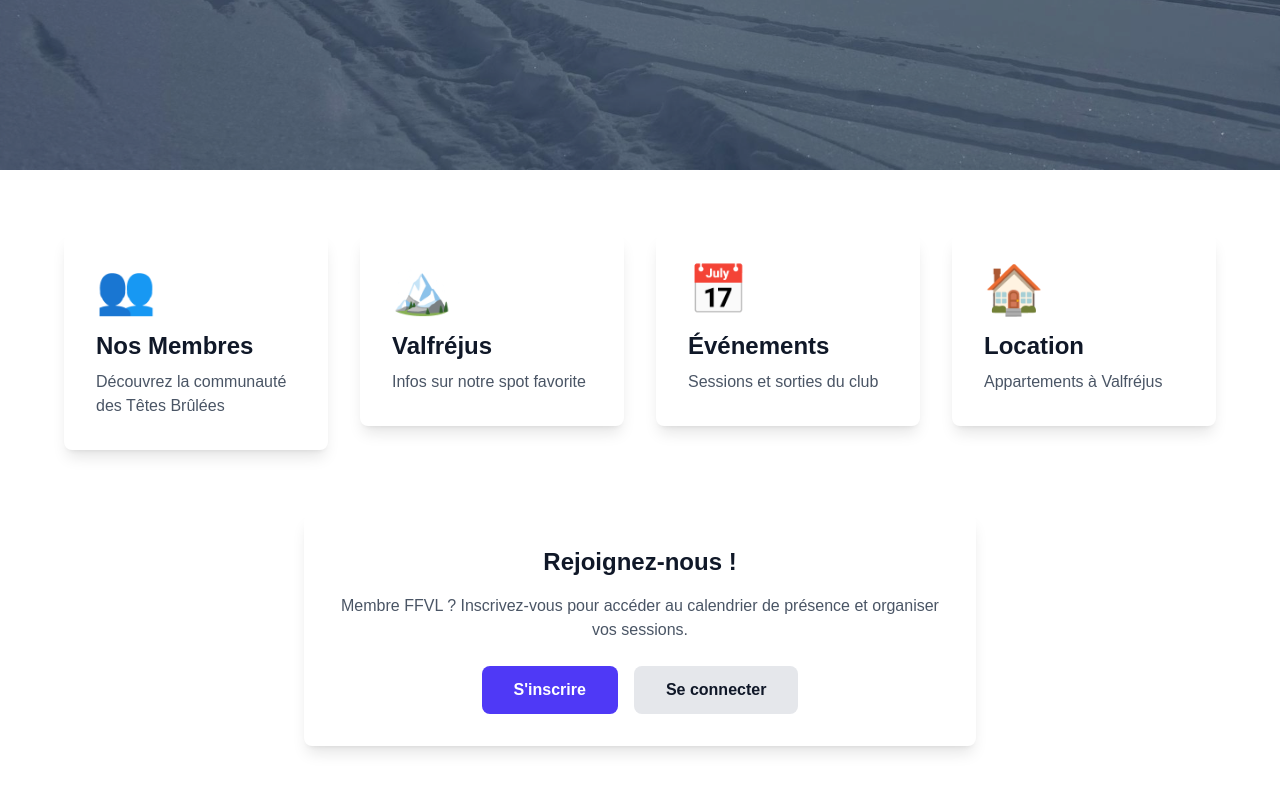
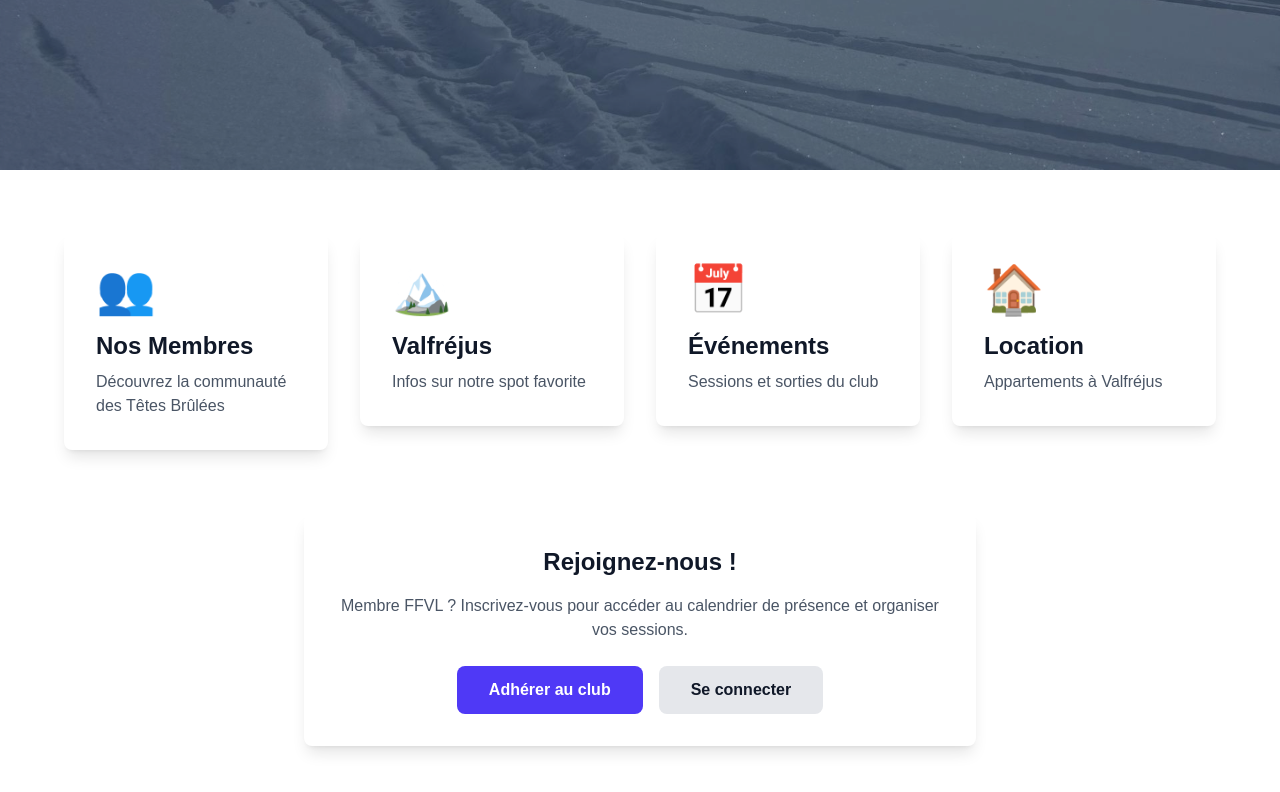
Before and after one commit to clementsbt/tetes-brulees, a Next.js app: page / in a window 1280 px wide. Shown: the part 630-1422 px from the top of the page. Built offline with nearby package versions, Linux system fonts and the light colour scheme.

Commit message:
fix: bouton adhérer au club

```diff
--- a/app/page.tsx
+++ b/app/page.tsx
@@ -154,7 +154,7 @@ export default function HomePage() {
                 href="/inscription"
                 className="bg-indigo-600 text-white px-8 py-3 rounded-lg font-semibold hover:bg-indigo-700 transition-colors"
               >
-                S'inscrire
+                Adhérer au club
               </Link>
               <Link
                 href="/connexion"
```
